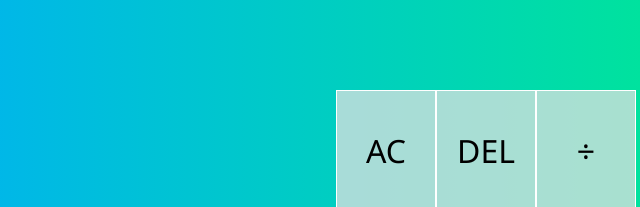
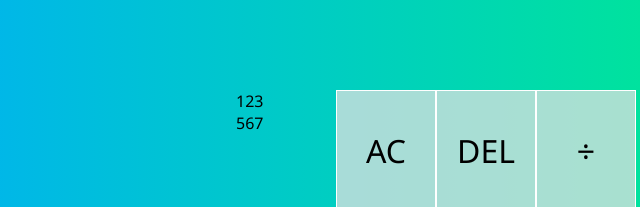
Before and after one commit to cycankahuna/calculator-in-js, a plain HTML site: page index.html in a window 1280 px wide. Shown: the top 207 px of the page, 204-844 px from the left. Drawn offline with Linux system fonts and the light colour scheme.

Commit message:
spelling error

```diff
--- a/index.html
+++ b/index.html
@@ -9,9 +9,9 @@
   </head>
   <body>
     <div class="calculator-grid">
-      <div class="ouput">
-        <div data-previous-operand class="previous-operand"></div>
-        <div data-current-operand class="current-operand"></div>
+      <div class="output">
+        <div data-previous-operand class="previous-operand">123</div>
+        <div data-current-operand class="current-operand">567</div>
       </div>
 
       <button data-all-clear class="span-two">AC</button>
```
